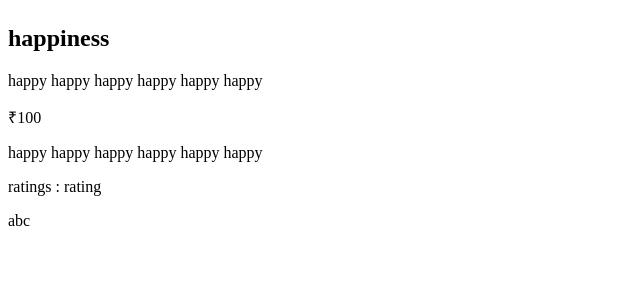
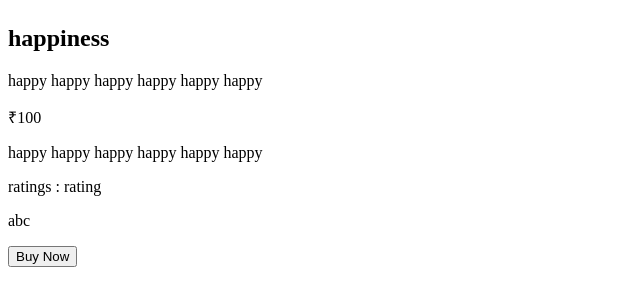
Before and after one commit to Nikhil-L/Online-Shopping-System, a Django app: a page that uses products/templates/products/product_details.html in a window 1280 px wide. Shown: the part 449-755 px from the top of the page, without its empty margins (0-640 px from the left). Run offline with Django 3.2, Linux system fonts and the light colour scheme; data comes from the database, SQL or seed files in the repository.

Commit message:
send the product id to the orders views when clicked on buy now

```diff
--- a/orders/views.py
+++ b/orders/views.py
@@ -5,4 +5,5 @@ from django.contrib.auth.decorators import login_required
 
 @login_required(login_url = "/accounts/login/")
 def order_details(request):
-    return HttpResponse("orders")
+    if 'id' in request.POST:
+        return HttpResponse(request.POST.get('id'))
--- a/products/templates/products/product_details.html
+++ b/products/templates/products/product_details.html
@@ -14,4 +14,10 @@
         </div>
     </div>
 
+    <form class="orders" action="{% url 'orders:order_details' %}" method="post">
+        {% csrf_token %}
+        <input type="hidden" name="id" value="{{ product.id }}">
+        <input type="submit" name="Buy" value="Buy Now">
+    </form>
+
 {% endblock %}
```
